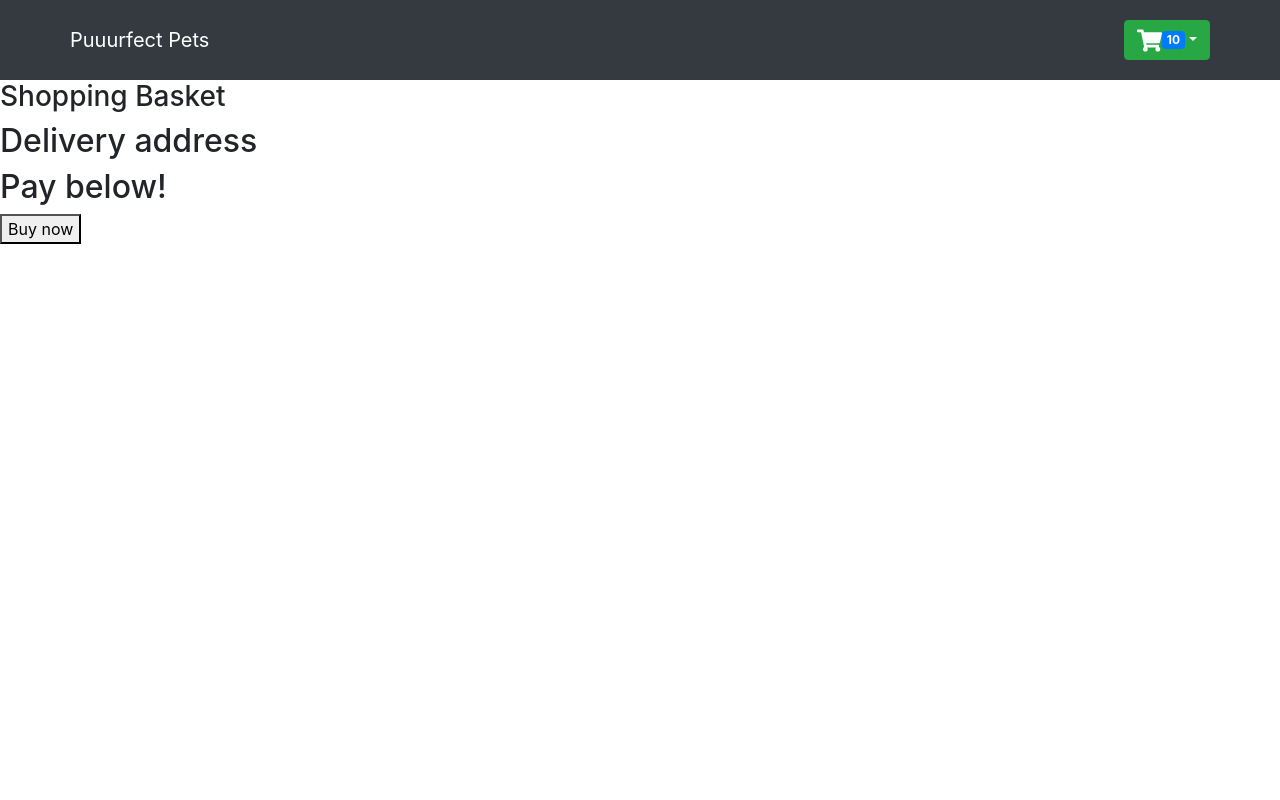
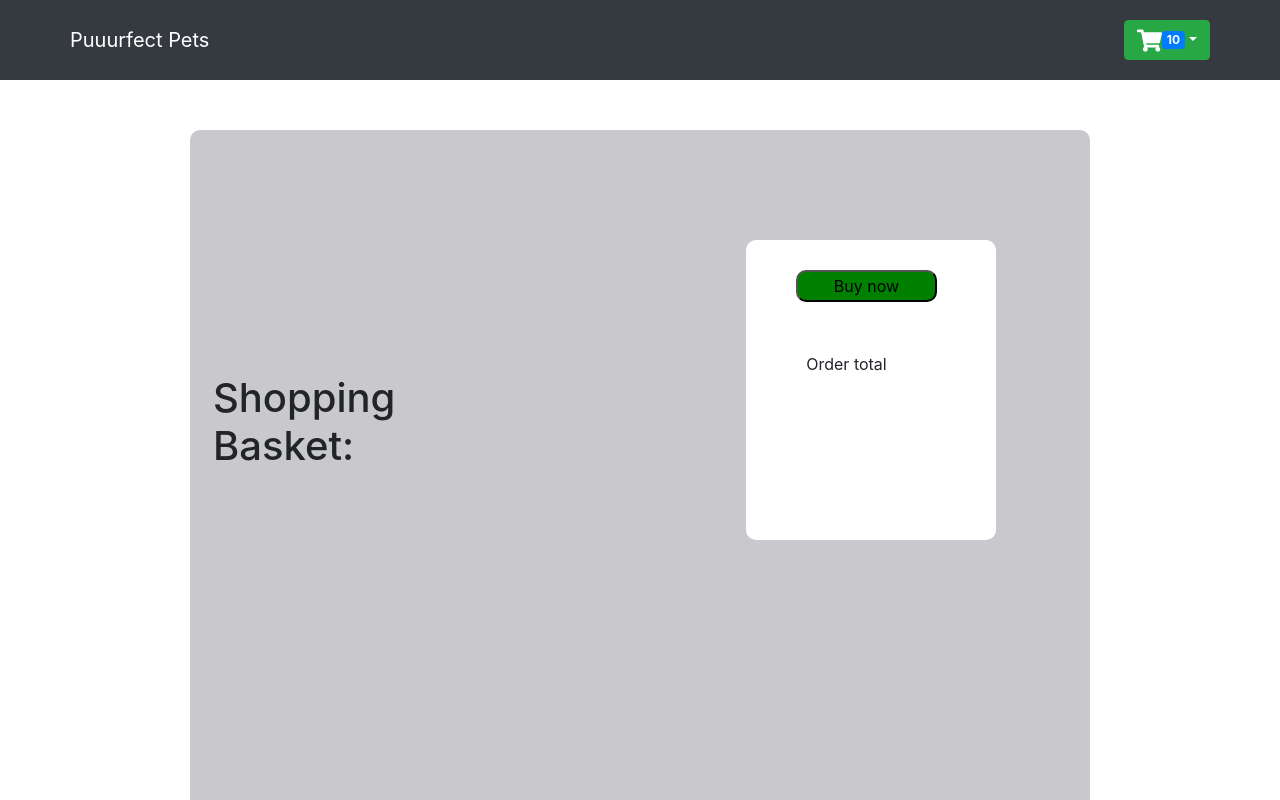
Before and after one commit to JessFisk/Week6GroupWork, a React (Create React App) app: page /Checkout in a window 1280 px wide. Shown: the top 800 px of the page. Built offline with nearby package versions, Linux system fonts and the light colour scheme.

Commit message:
checkout page

```diff
--- a/src/App.css
+++ b/src/App.css
@@ -53,3 +53,129 @@ a {
   font-size: 18px;
   cursor: pointer;
 }
+
+
+
+
+
+
+
+
+
+
+
+/* Checkout page CSS */
+
+
+
+
+
+
+#checkoutBox {
+  display: flex;
+  justify-content: center;
+  border-color: 5px black;
+
+}
+
+
+#checkoutGrid {
+  max-width: 900px;
+  width: 100%;
+  height: 1400px;
+  padding: 20px;
+  justify-content: center;
+  align-items: center;
+  margin-top: 50px;
+  margin-left: 5px;
+  margin-right: 5px;
+  margin-bottom: 20px;
+  display: grid;
+  grid-template-columns: repeat(3, 1fr);
+  gap: 80px;
+  border-radius: 10px;
+  background-color: rgb(201, 200, 205)
+}
+
+.Titles {
+  display: flex;
+  flex-direction: column;
+
+
+  margin: 5%;
+  margin-top: 50px;
+}
+
+
+#shoppingtitle {
+
+
+}
+
+
+
+
+#paybelow {
+  margin-top: 490px;
+}
+
+
+
+
+#delivery {
+  margin-top: 190px;
+}
+
+
+
+
+#BuybuttonBox {
+
+background-color: white;
+display: flex;
+
+width: 250px;
+height: 300px;
+border-radius: 10px;
+margin-left: 280px;
+margin-bottom: 880px;
+}
+
+
+#texts {
+  display: flex;
+  flex-direction: column;
+
+}
+
+
+
+.BuyButton {
+  background-color: green;
+  border-radius: 20px;
+  width: 40%;
+  display: flex;
+  max-width: 150px;
+  width: 100%;
+  padding: 2px;
+  justify-content: center;
+  align-items: center;
+  margin-top: 30px;
+  margin-left: 50px;
+  margin-right: 0px;
+  margin-bottom: 20px;
+  grid-template-columns: repeat(3, 1fr);
+  gap: 30px;
+  border-radius: 10px;
+}
+
+
+#ordersummary {
+  justify-content: center;
+  align-items: center;
+  margin-top: 30px;
+  margin-left: 60px;
+  margin-right: 0px;
+  margin-bottom: 20px;
+
+}
--- a/src/Checkout.css
+++ b/src/Checkout.css
@@ -10,3 +10,9 @@ body{
 
     color: blue;
   }
+
+
+
+  .BuyButton {
+    color: aqua;
+  }
--- a/src/Pages/Checkout.js
+++ b/src/Pages/Checkout.js
@@ -1,4 +1,8 @@
-import { Link } from "react-router-dom";
+import { useState, useEffect } from 'react';
+import Modal from 'react-modal';
+import { BrowserRouter, Route, Routes } from 'react-router-dom';
+import '../App.css';
+
 
 
 const Checkout = () => {
@@ -6,18 +10,25 @@ const Checkout = () => {
     // const { checkout } = useParams();
 
     return (
-        <div className="checkout">
 
-            <div><h3>Shopping Basket</h3></div>
+        <div id='checkoutBox'> <div id="checkoutGrid">
 
-            <h2>Delivery address</h2>
+            <div className='Titles'><h1 id="shoppingtitle">Shopping Basket:</h1>
+            <h2 id='paybelow'>Pay below:</h2>
+            <h2 id='delivery'>Delivery address:</h2>
+            </div>
 
-            <h2>Pay below!</h2>
+            <div id='BuybuttonBox'> <div id='texts'> <button className='BuyButton'>Buy now</button> <p id='ordersummary'>Order total</p></div> </div>
 
 
-            <button>Buy now</button>
 
+
+
+
+
+          </div>
         </div>
+
     )
 }
 
--- a/src/Pages/Home.js
+++ b/src/Pages/Home.js
@@ -1,7 +1,6 @@
 import { useState, useEffect } from 'react';
 import Modal from 'react-modal';
 import '../App.css';
-import Header from "../components/Header"
 import { BrowserRouter, Route, Routes } from 'react-router-dom';
 
 const customStyles = {
```
